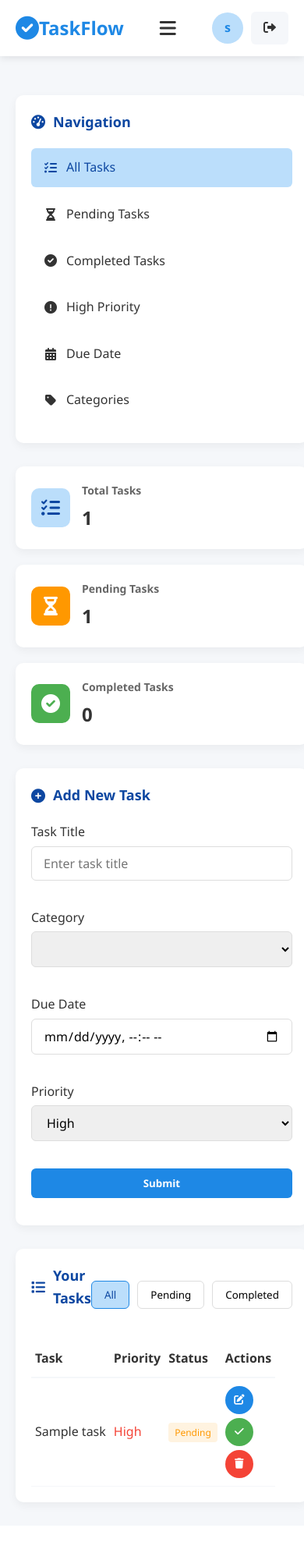
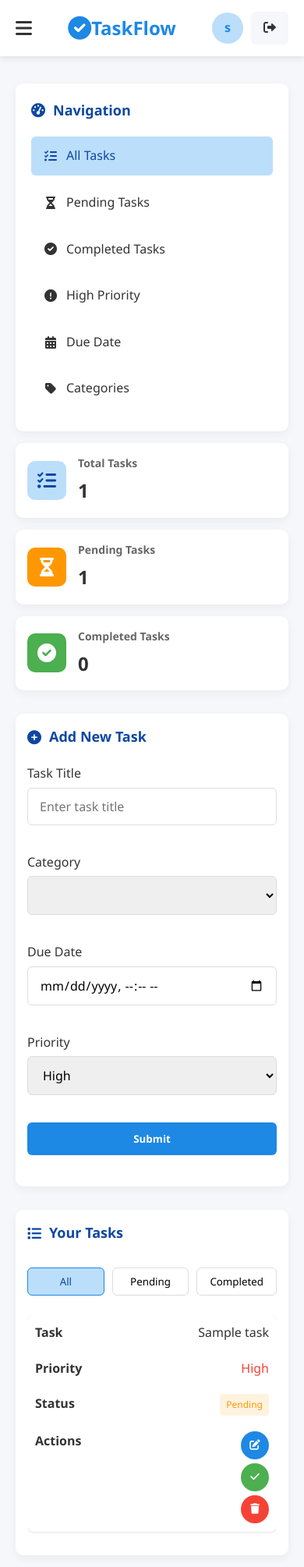
Before and after one commit to lgndcraft2/Task-Flow, a Flask app: page /dashboard in a window 390 px wide. Shown: the whole page at 78% size. Before the commit the page ends 1934 px from the top, so only its background shows below. Run offline with Flask 3, Linux system fonts and the light colour scheme; a user stored in the database is signed in; tables that the repository leaves empty hold one stand-in row (values such as "Sample post"); some libraries are stand-ins or nearby versions.

Commit message:
If you don't work just kpai me

```diff
--- a/templates/dashboard.html
+++ b/templates/dashboard.html
@@ -755,12 +755,113 @@
         width: 100%;
     }
 }
+/* Improve table display on mobile */
+@media (max-width: 768px) {
+    .task-table {
+        display: block;
+        width: 100%;
+    }
+
+    .task-table thead {
+        display: none; /* Hide table headers on mobile */
+    }
+
+    .task-table tbody, .task-table tr {
+        display: block;
+        width: 100%;
+    }
+
+    .task-table td {
+        display: flex;
+        padding: 10px;
+        text-align: right;
+        justify-content: space-between;
+        border-bottom: none;
+    }
+
+    .task-table td:before {
+        content: attr(data-label);
+        font-weight: 600;
+        float: left;
+        text-align: left;
+    }
+
+    .task-table tr {
+        margin-bottom: 15px;
+        border-bottom: 1px solid var(--light-gray);
+        box-shadow: 0 1px 3px rgba(0,0,0,0.1);
+        border-radius: 8px;
+        background-color: #fff;
+    }
+
+    .task-actions {
+        justify-content: flex-end;
+    }
+}
+
+/* Improve form elements on mobile */
+@media (max-width: 480px) {
+    .form-control {
+        padding: 12px 15px; /* Larger touch targets */
+        font-size: 16px; /* Prevent zoom on iOS */
+    }
+
+    .btn {
+        padding: 12px 20px;
+        width: 100%;
+        margin-bottom: 10px;
+    }
+
+    /* Improve stats cards layout */
+    .task-stats {
+        gap: 15px;
+    }
+
+    .stat-card {
+        padding: 15px;
+    }
+
+    /* Better spacing for mobile */
+    .dashboard {
+        padding: 15px 0;
+        gap: 15px;
+    }
+
+    .add-task, .tasks-container {
+        padding: 15px;
+    }
+}
+
+/* Fix task filters on mobile */
+@media (max-width: 480px) {
+    .tasks-header {
+        flex-direction: column;
+        align-items: flex-start;
+        gap: 10px;
+    }
+
+    .task-filters {
+        width: 100%;
+        display: flex;
+        overflow-x: auto;
+        padding-bottom: 5px;
+    }
+
+    .filter-btn {
+        flex: 1;
+        text-align: center;
+        white-space: nowrap;
+    }
+}
     </style>
 </head>
 <body>
     <header>
         <div class="container">
             <nav>
+                <button class="mobile-menu-toggle" id="mobile-menu-toggle">
+                    <i class="fas fa-bars"></i>
+                </button>
                 <div class="logo">
                     <i class="fas fa-check-circle" style="font-size: 30px; color: var(--primary-blue);"></i>
                     <h1>TaskFlow</h1>
@@ -771,9 +872,6 @@
                     <a href="/analytics">Analytics</a>
                     <a href="/settings">Settings</a>
                 </div>
-                <button class="mobile-menu-toggle" id="mobile-menu-toggle">
-                    <i class="fas fa-bars"></i>
-                </button>
                 <div class="user-menu">
                     <div class="user-avatar">{{ user.username[0] }}</div>
                     <span class="user-name">{{ user.username }}</span>
@@ -1013,30 +1111,30 @@
                         <tbody>
                             {% for task in tasks %}
                             <tr class="task-item" data-status="{{ task.status.lower() }}">
-                                <td>
+                                <td data-label="Task">
                                     <span class="task-title">{{ task.title }}</span>
                                 </td>
-                                <td>
+                                <td data-label="Category">
                                     {% if task.category %}
                                     <span class="task-category">{{ task.category.name }}</span>
                                     {% else %}
                                     <span class="task-category">Uncategorized</span>
                                     {% endif %}
                                 </td>
-                                <td>
+                                <td data-label="Due Date">
                                     <span class="task-due">{{ task.due_date.strftime('%b %d, %Y') }}</span>
                                 </td>
-                                <td>
+                                <td data-label="Priority">
                                     <span class="priority-{{ task.priority.lower() }}">
                                         {{ task.priority }}
                                     </span>
                                 </td>
-                                <td>
+                                <td data-label="Status">
                                     <span class="task-status status-{{ task.status.lower() }}">
                                         {{ task.status }}
                                     </span>
                                 </td>
-                                <td>
+                                <td data-label="Actions">
                                     <div class="task-actions">
                                         <button class="action-btn edit-btn" onclick="openEditModal('{{ task.id }}', '{{ task.title }}', '{{ task.category.id if task.category else '' }}', '{{ task.due_date.strftime('%Y-%m-%dT%H:%M') }}', '{{ task.priority }}')">
                                             <i class="fas fa-edit"></i>
@@ -1192,6 +1290,29 @@
         });
     }
 });
+
+// Enhance mobile experience
+function enhanceMobileExperience() {
+    const isMobile = window.innerWidth <= 768;
+
+    // Adjust form elements padding and sizing
+    const formControls = document.querySelectorAll('.form-control');
+    formControls.forEach(control => {
+        control.style.padding = isMobile ? '12px 15px' : '10px 15px';
+    });
+
+    // Improve scrolling behavior for tables
+    if (isMobile) {
+        const tables = document.querySelectorAll('.task-table');
+        tables.forEach(table => {
+            table.style.webkitOverflowScrolling = 'touch';
+        });
+    }
+}
+
+// Run on page load and resize
+window.addEventListener('load', enhanceMobileExperience);
+window.addEventListener('resize', enhanceMobileExperience);
     </script>
 </body>
 </html>
```
